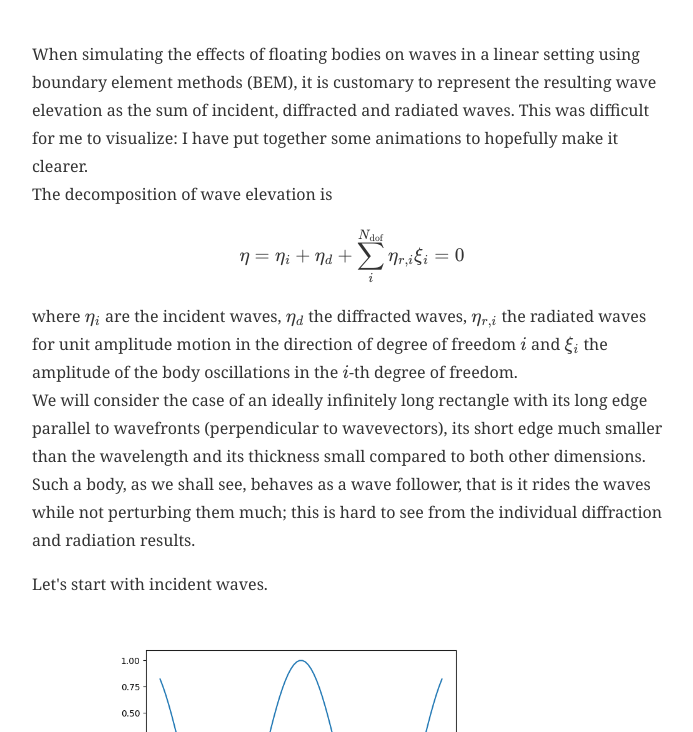
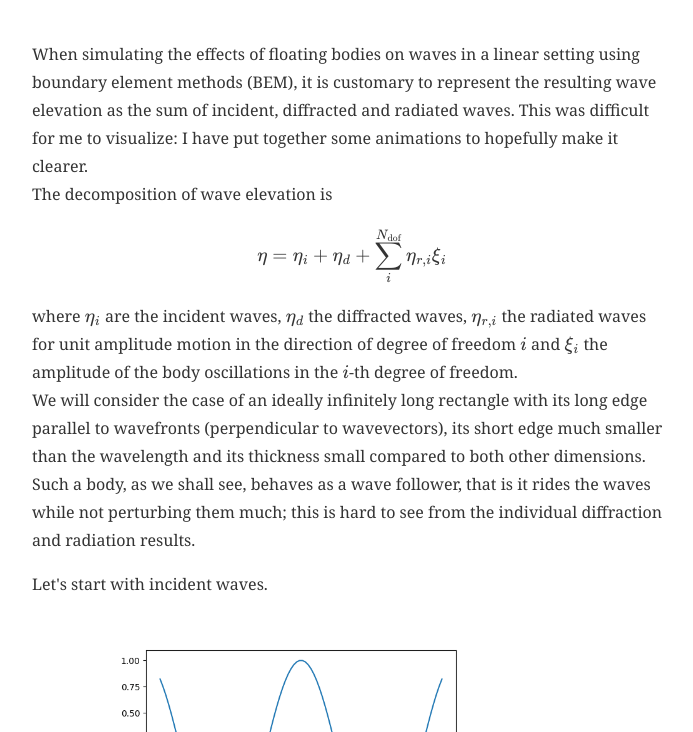
Before and after one commit to marcogambarini/marcogambarini.github.io, a plain HTML site: page index.html in a window 1280 px wide. Shown: the part 68-800 px from the top of the page, without its empty margins (96-789 px from the left). Drawn offline with nearby package versions, Linux system fonts and the light colour scheme.

Commit message:
Correcterd wave decomposition equation

```diff
--- a/index.html
+++ b/index.html
@@ -45,7 +45,7 @@ waves. This was difficult for me to visualize: I have put together some
 animations to hopefully make it clearer. <br>
 
 The decomposition of wave elevation is
-$$ \eta = \eta_i + \eta_d + \sum_i^{N_\text{dof}}  \eta_{r, i} \xi_i = 0$$
+$$ \eta = \eta_i + \eta_d + \sum_i^{N_\text{dof}}  \eta_{r, i} \xi_i$$
 where \(\eta_i\) are the incident waves, \(\eta_d\) the diffracted waves,
 \(\eta_{r,i}\) the radiated waves for unit amplitude motion in the direction
 of degree of freedom \(i\) and \(\xi_i\) the amplitude of the body oscillations
```
